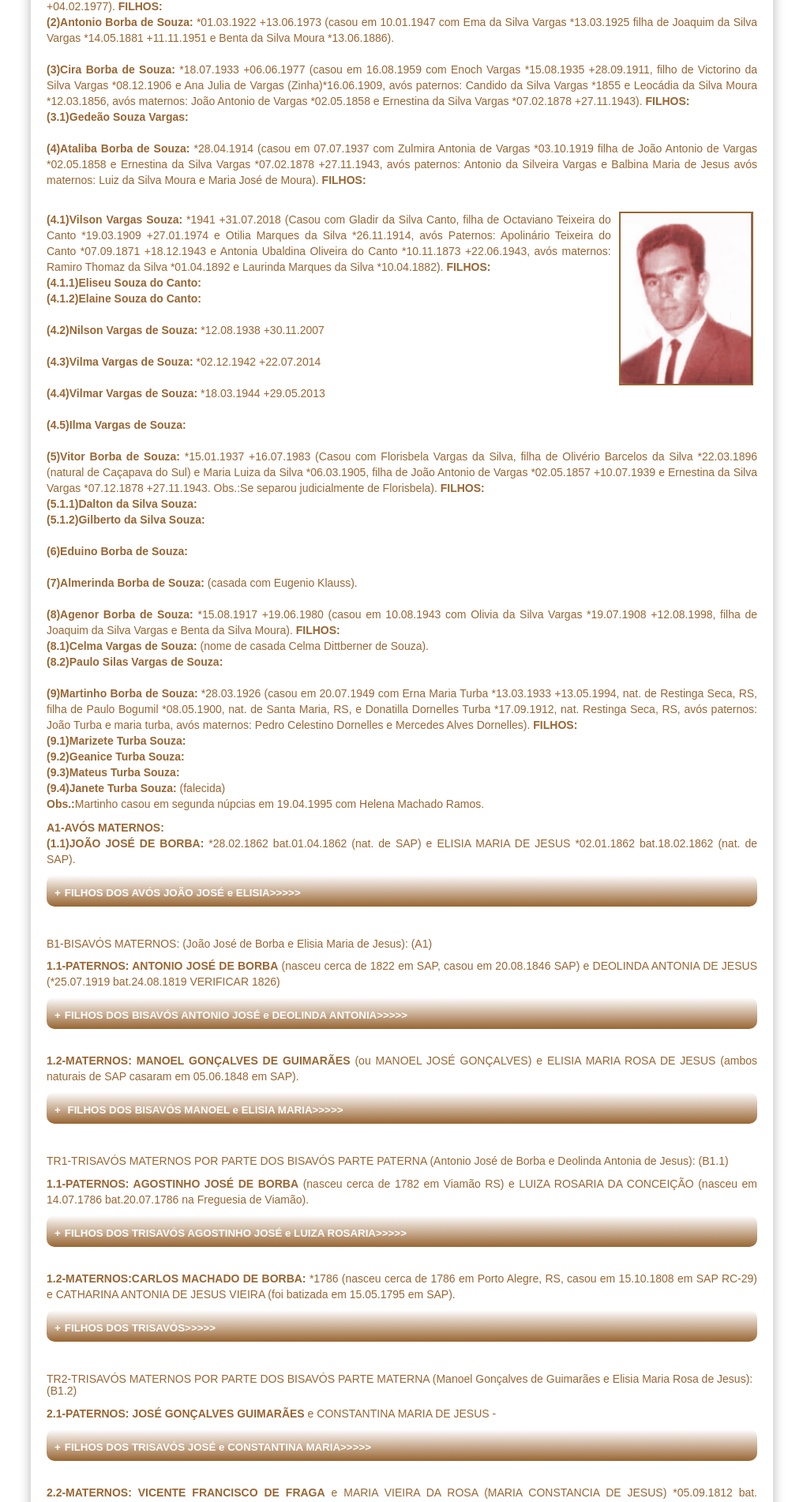
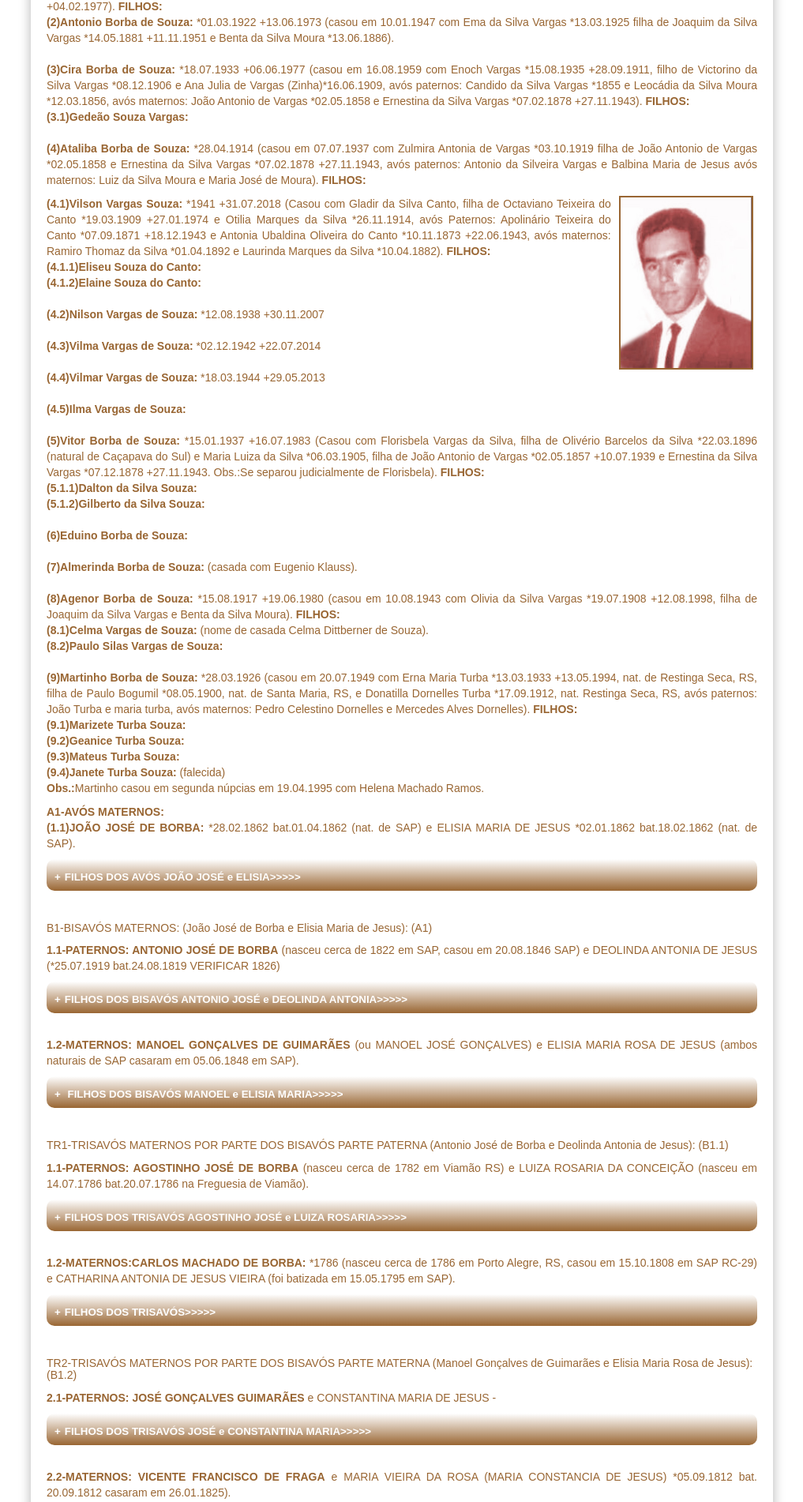
Before and after one commit to claudiovargas1955/claudiovargas1955.github.io, a Jekyll site: the page built from _pages/arvore-genealogica-da-familia-borba.html, in a window 1280 px wide. Shown: the part 624-2526 px from the top of the page at 79% size, without its empty margins (131-1148 px from the left). Built offline with Jekyll 4.4.1, drawn with Linux system fonts in a browser that asks for light colours; some web fonts are replaced.

Commit message:
Update arvore-genealogica-da-familia-borba.html

```diff
--- a/_pages/arvore-genealogica-da-familia-borba.html
+++ b/_pages/arvore-genealogica-da-familia-borba.html
@@ -74,7 +74,7 @@ Moura *12.03.1856, avós maternos: João Antonio de Vargas *02.05.1858 e Ernesti
 <b>(4)Ataliba Borba de Souza:</b> *28.04.1914 (casou em 07.07.1937 com Zulmira Antonia de Vargas *03.10.1919 filha de João Antonio de
 Vargas *02.05.1858 e Ernestina da Silva Vargas *07.02.1878 +27.11.1943, avós paternos: Antonio da Silveira Vargas e Balbina Maria de
 Jesus avós maternos: Luiz da Silva Moura e Maria José de Moura).<b> FILHOS: </b><br>
-</b><br><p><img class="dir" style="float:right"; src="/images/FOTO VILSON.jpg" height="220px" title="Vilson Souza";/>
+<p><img class="dir" style="float:right"; src="/images/FOTO VILSON.jpg" height="220px" title="Vilson Souza";/>
 <b>(4.1)Vilson Vargas Souza: </b>*1941 +31.07.2018 (Casou com Gladir da Silva Canto, filha de Octaviano Teixeira do Canto *19.03.1909
 +27.01.1974 e Otilia Marques da Silva *26.11.1914, avós Paternos: Apolinário Teixeira do Canto *07.09.1871 +18.12.1943 e Antonia
 Ubaldina Oliveira do Canto *10.11.1873 +22.06.1943, avós maternos: Ramiro Thomaz da Silva *01.04.1892 e Laurinda Marques da Silva
```
